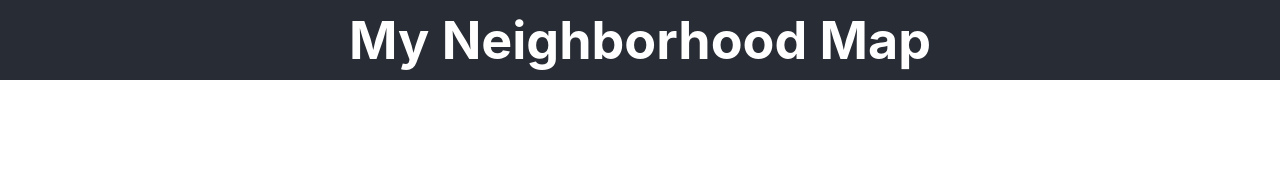
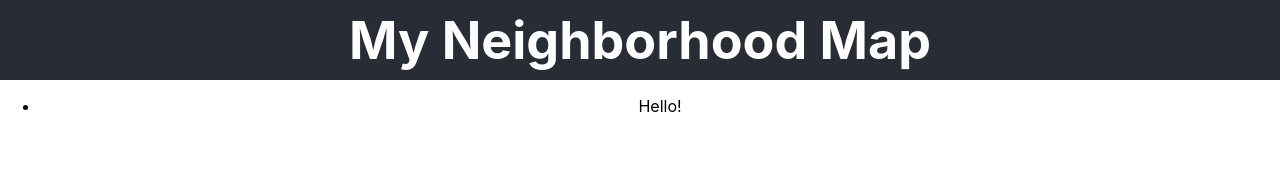
Before and after one commit to xorindy/neighborhood-map, a React (Create React App) app: page / in a window 1280 px wide. Shown: the top 182 px of the page. Built offline with nearby package versions, Linux system fonts and the light colour scheme; no server answers.

Commit message:
Implement sidebar

```diff
--- a/src/App.js
+++ b/src/App.js
@@ -1,6 +1,7 @@
 import React, { Component } from 'react'
 import axios from 'axios'
 import './App.css'
+import Sidebar from './components/Sidebar'
 
 class App extends Component {
 
@@ -105,6 +106,8 @@ class App extends Component {
           <h1 className="app-title">My Neighborhood Map</h1>
         </header>
 
+        <Sidebar />
+
         <div id="map">
 
         </div>
--- /dev/null
+++ b/src/components/ListItems.js
@@ -0,0 +1,9 @@
+import React, { Component } from 'react'
+
+export default class ListItems extends Component {
+    render() {
+        return (
+            <li className="list-item">Hello!</li>
+        )
+    }
+}
--- /dev/null
+++ b/src/components/Sidebar.js
@@ -0,0 +1,13 @@
+import React, { Component } from 'react'
+import VenueList from './VenueList'
+
+
+export default class Sidebar extends Component {
+    render() {
+        return(
+        <div className="side-bar">
+            <VenueList />
+        </div>
+        )
+    }
+}
--- /dev/null
+++ b/src/components/VenueList.js
@@ -0,0 +1,12 @@
+import React, { Component } from 'react'
+import ListItems from './ListItems'
+
+export default class VenueList extends Component {
+    render() {
+        return (
+            <ul className="venue-list">
+                <ListItems />
+            </ul>
+        )
+    }
+}
```
